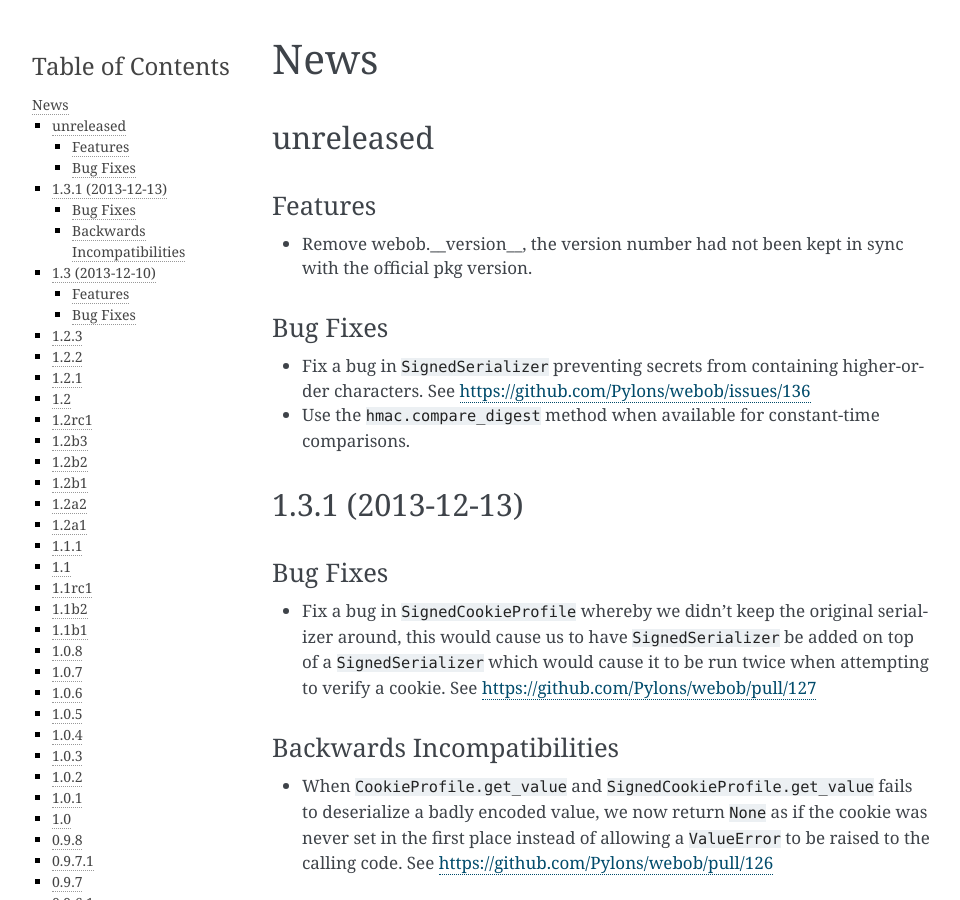
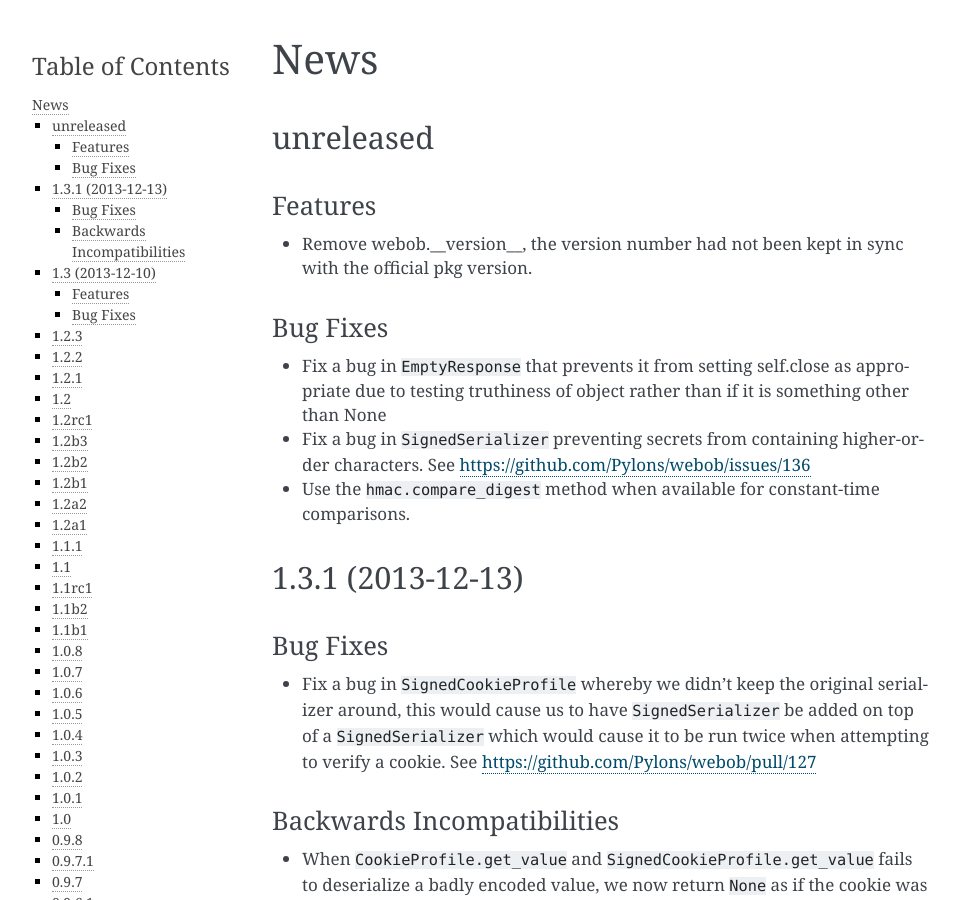
Before and after one commit to Pylons/webob, a Sphinx documentation site: the page built from docs/news.txt, in a window 1280 px wide and 900 px high. Shown: the whole window, without its empty margins (148-1108 px from the left). Built offline with Sphinx 7.4.7, drawn with Linux system fonts in a browser that asks for light colours.

Commit message:
Update news

```diff
--- a/docs/news.txt
+++ b/docs/news.txt
@@ -12,6 +12,10 @@ Features
 
 Bug Fixes
 ~~~~~~~~~
+
+- Fix a bug in ``EmptyResponse`` that prevents it from setting self.close as
+  appropriate due to testing truthiness of object rather than if it is
+  something other than None
 
 - Fix a bug in ``SignedSerializer`` preventing secrets from containing
   higher-order characters. See https://github.com/Pylons/webob/issues/136
```
